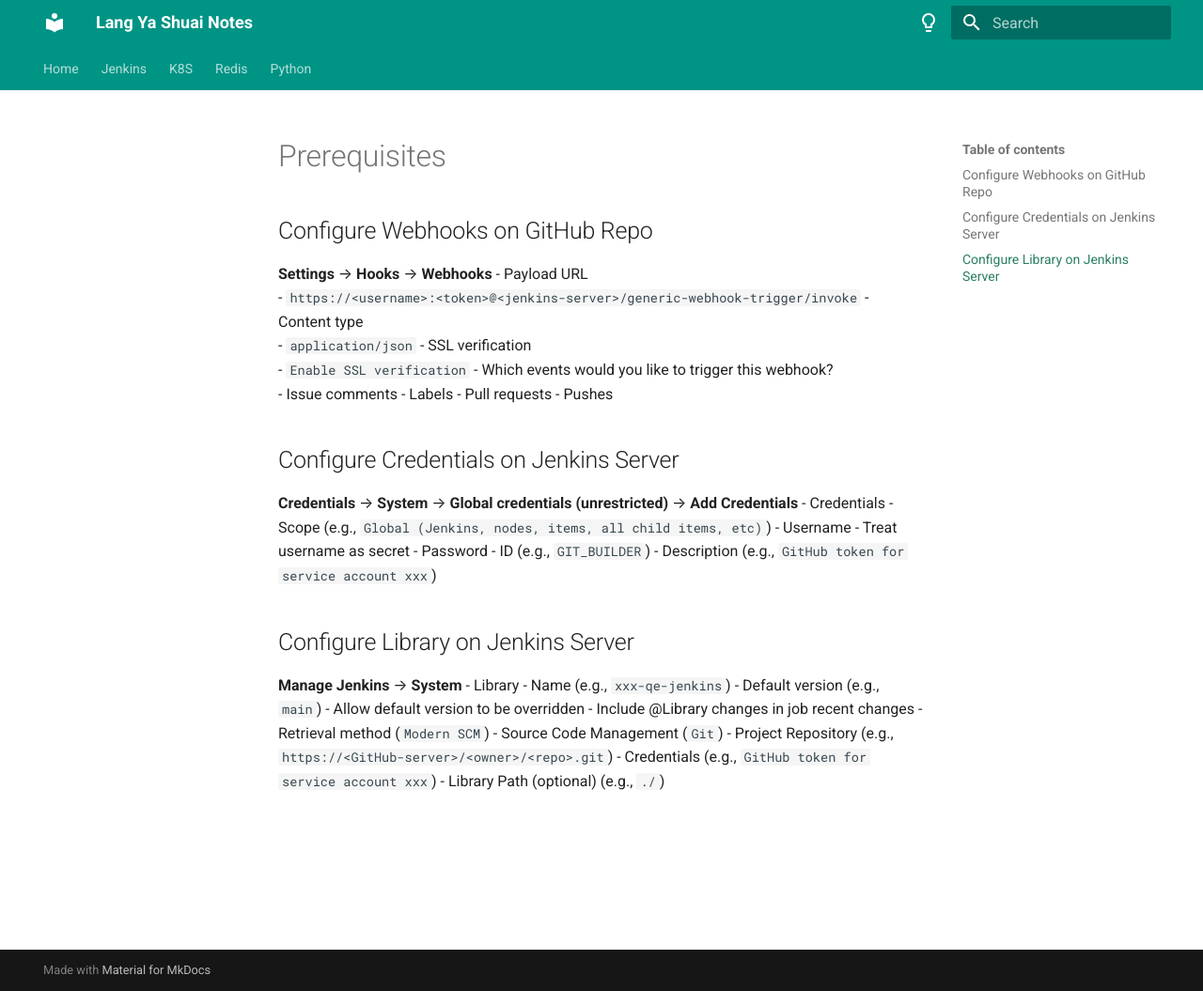
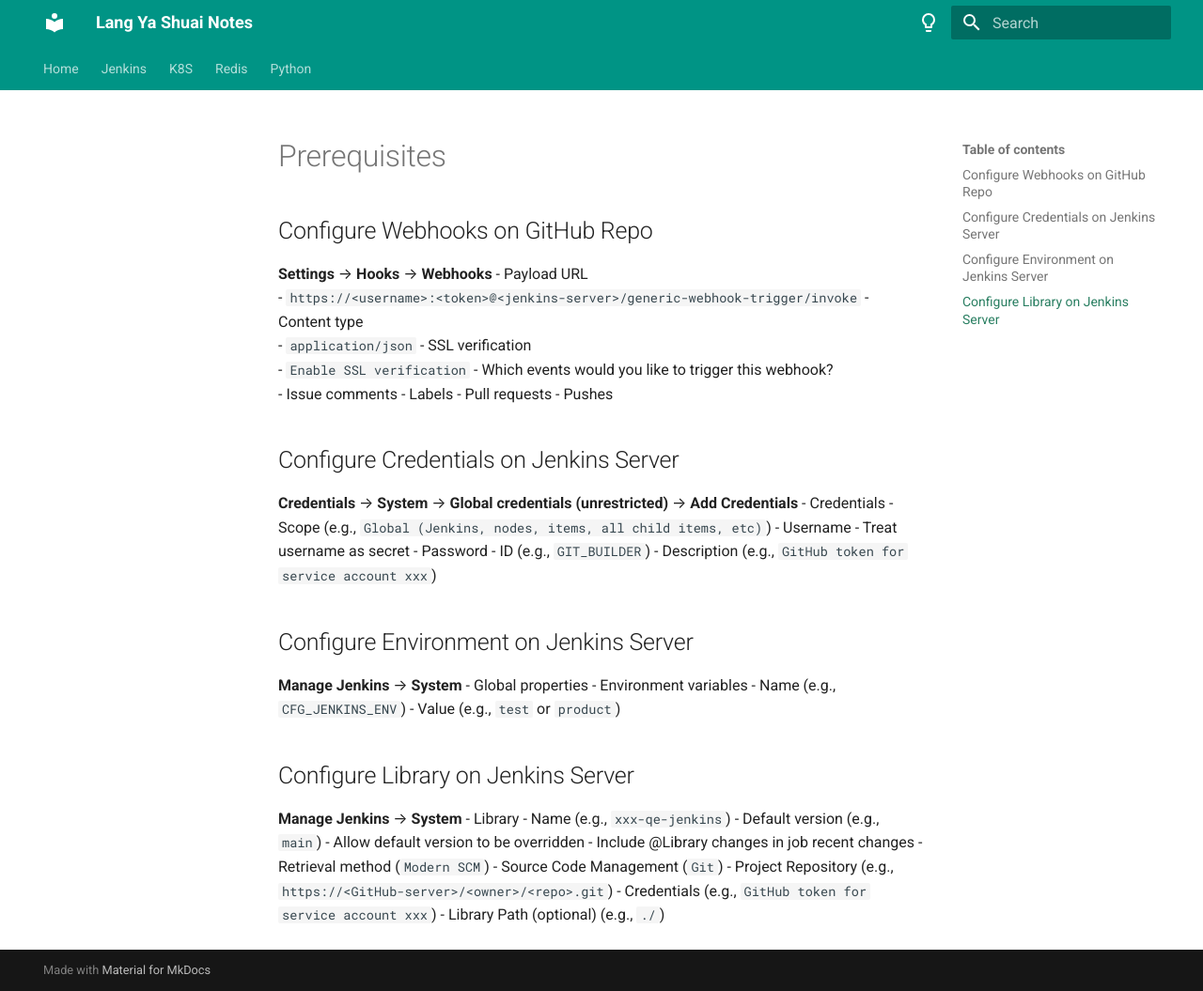
Before and after one commit to zhouushe/notes, an MkDocs documentation site: the page built from docs/jenkins_pipeline.md, in a window 1280 px wide and 1055 px high. Shown: the whole window at 94% size. Built offline with MkDocs 1.6.1 and Material for MkDocs 9.7.7, drawn with Linux system fonts in a browser that asks for light colours.

Commit message:
Update jenkins_pipeline.md

```diff
--- a/docs/jenkins_pipeline.md
+++ b/docs/jenkins_pipeline.md
@@ -24,6 +24,13 @@
   - ID (e.g., `GIT_BUILDER`)
   - Description (e.g., `GitHub token for service account xxx`)
 
+## Configure Environment on Jenkins Server
+**Manage Jenkins** → **System**
+- Global properties
+  - Environment variables
+    - Name (e.g., `CFG_JENKINS_ENV`)
+    - Value (e.g., `test` or `product`)
+
 ## Configure Library on Jenkins Server
 **Manage Jenkins** → **System**
 - Library
```
